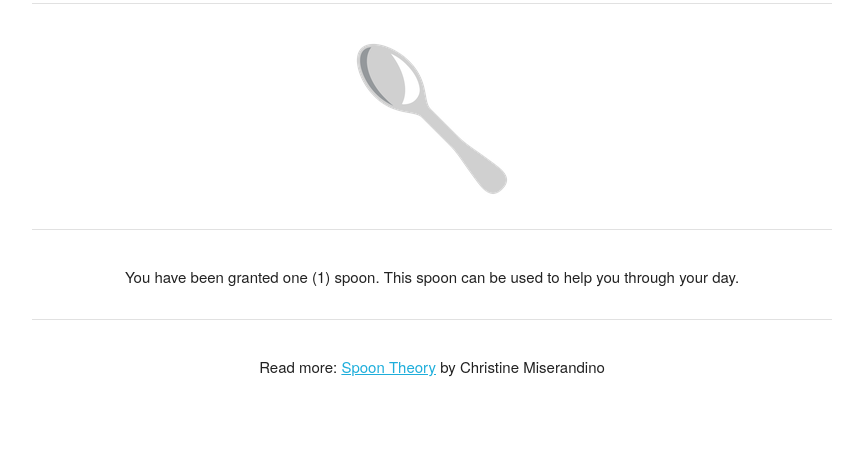
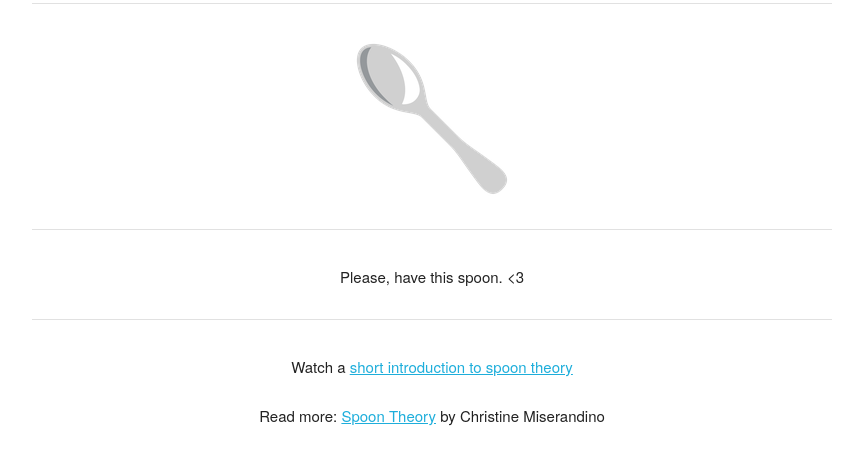
Before and after one commit to glasnt/spoon.ws, a plain HTML site: page index.html in a window 1280 px wide. Shown: the part 267-732 px from the top of the page, without its empty margins (208-1071 px from the left). Drawn offline with Linux system fonts and the light colour scheme.

Commit message:
Fix spoon message

```diff
--- a/index.html
+++ b/index.html
@@ -32,7 +32,7 @@
   <div class="section">
     <div class="container">
       <div class="row center">
-        You have been granted one (1) spoon. This spoon can be used to help you through your day.
+        <div id="spoon_message">Here, have a spoon. I hope it's useful &lt;3</div>
       </div>
     </div>
   </div>
@@ -48,8 +48,23 @@
   <div class="section">
     <div class="container">
       <div class="row center">
+        <p>Watch a <a href="https://youtu.be/OC3v5uXR9Qc?t=1039">short introduction to spoon theory</a></p>
         <p>Read more: <a href="http://www.butyoudontlooksick.com/articles/written-by-christine/the-spoon-theory/">Spoon Theory</a> by Christine Miserandino</p>
       </div>
     </div>
   </div>
+
+<script>
+
+// Because I couldn't think of just one spoon-related message.
+var spoon_messages = ["It never hurts to have an extra spoon on hand"
+                    , "I hope this spoon is useful"
+                    , "Here, have a spoon. I hope it helps"
+                    , "Please, have this spoon"
+        ]
+
+var s = Math.floor(Math.random() * spoon_messages.length);
+document.getElementById("spoon_message").innerHTML = spoon_messages[s] + ". <3"
+
+</script>
 </body>
```
